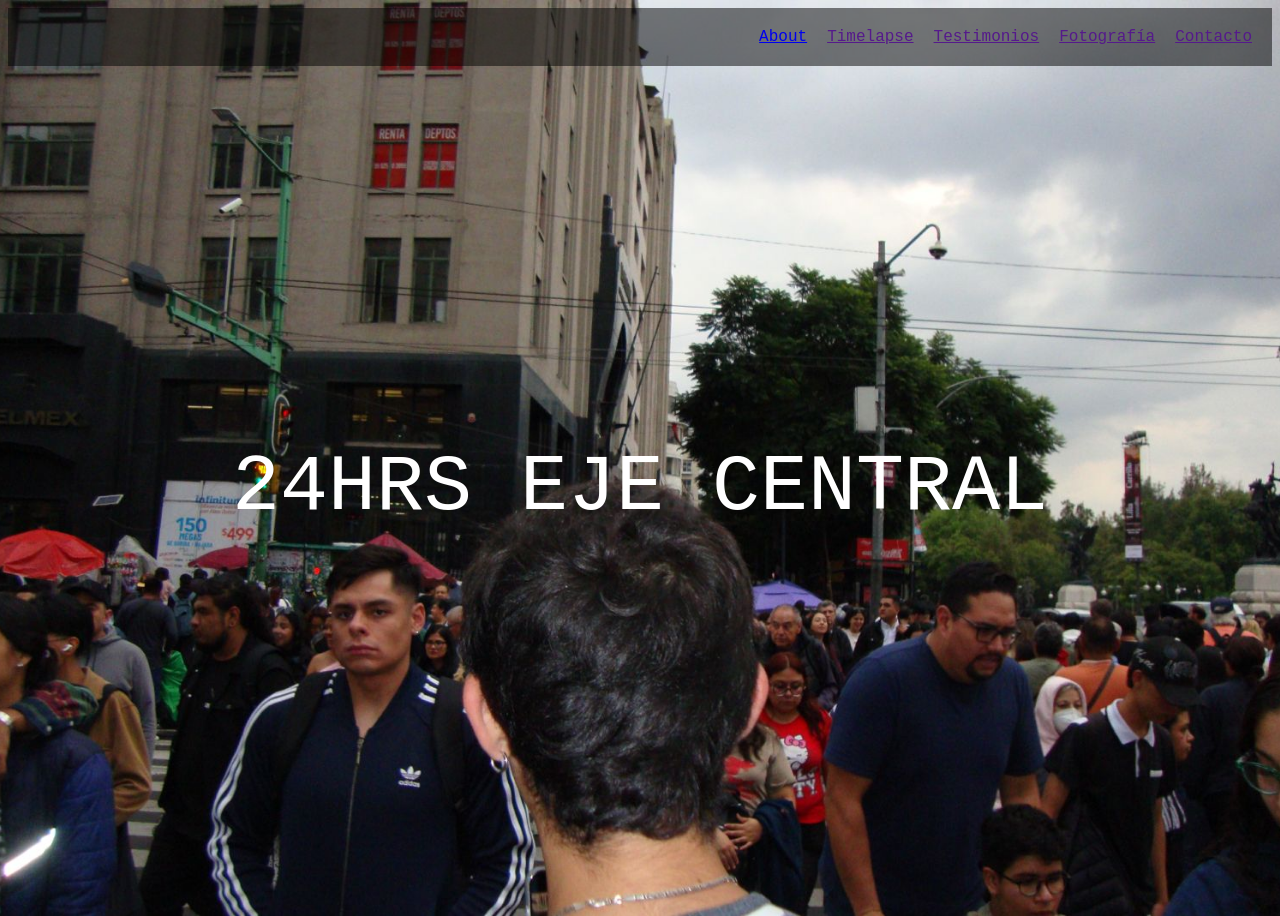
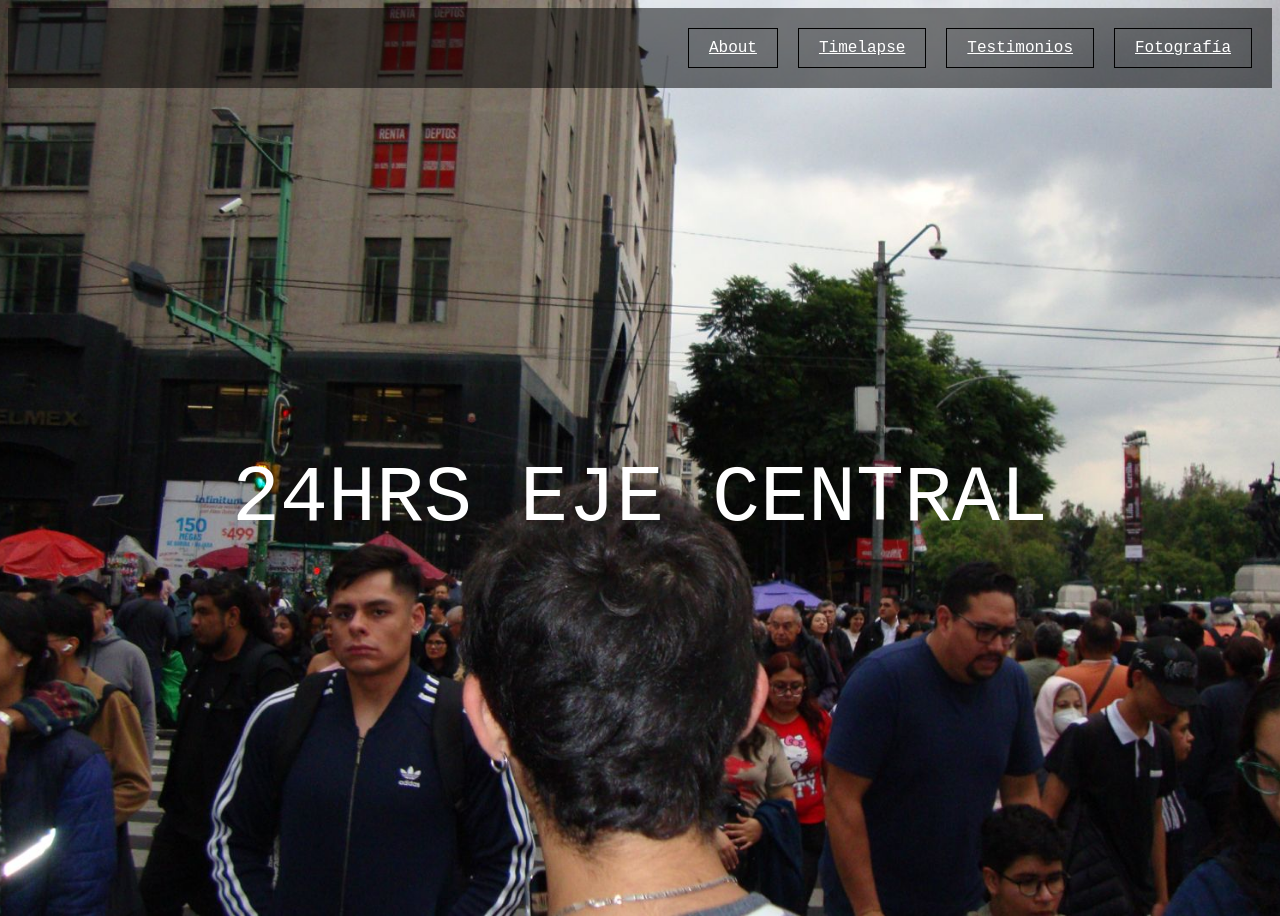
Before and after one commit to Nikysol/24hrs_eclc, a Jekyll site: the page index.html, which Jekyll copies as it is, in a window 1280 px wide. Built offline with Jekyll 4.4.1, drawn with Linux system fonts in a browser that asks for light colours; some web fonts are replaced.

Commit message:
button style

```diff
--- a/css/style.css
+++ b/css/style.css
@@ -5,19 +5,6 @@
 }
 
 /* Estilos default */
-body {
-    font-family: var(--font-base);
-    color: var(--color-text);
-    background: var(--color-bg);
-    padding: 0;
-    margin: 0;
-}
-background-image: url('img/tu-image.jpg');
-
-a {
-    color: var(--color-text);
-    text-decoration: none;
-}
 
 /* Títulos responsive */
 h1, h2, h3, h4, h5, h6 {
@@ -50,23 +37,11 @@ h6 {
     font-size: 1rem;
 }
 
-code {
-    background: var(--color-bg);
-}
-
 img {
     max-width: 100%;
     height: auto;
 }
 /* layout */
-
-header#main-header nav {
-    text-align: center;
-    display: flex;
-    justify-content: space-between;
-    align-items: center;
-    padding: 1em 0;
-}
 
 footer#main-footer {
     border-top: 1px solid var(--color-text);
@@ -96,121 +71,51 @@ footer#main-footer {
     width: 100px;
 }
 
-.button {
-    background-color: var(--color-text);
-    color: var(--color-bg);
-    border-radius: 0;
-}
-.button:hover {
-    background-color: var(--color-bg);
-    color: var(--color-text);
+body {
+  margin: 20;
+  padding: 20;
+  font-family: "ocr-a-std", monospace;
+  background-image: url('../img/tu-image.jpg');
+  background-size: cover;
+  background-position: center;
+  height: 100vh;
+  display: flex;
+  flex-direction: column;
+  justify-content: space-between;
+  color: white;
 }
 
-/* Media queries responsive para títulos */
-@media (max-width: 550px) {
-    h1 {
-        font-size: 2rem;
-    }
-
-    h2 {
-        font-size: 1.75rem;
-    }
-
-    h3 {
-        font-size: 1.375rem;
-    }
-
-    h4 {
-        font-size: 1.125rem;
-    }
+/* Barra superior */
+nav {
+  display: flex;
+  justify-content: flex-end;
+  gap: 20px;
+  padding: 20px;
+  background: rgba(0, 0, 0, 0.5);
 }
 
-@media (min-width: 640px) {
-    .nav-link {
-        width: 120px;
-    }
-
-    h1 {
-        font-size: 3rem;
-    }
-
-    h2 {
-        font-size: 2.25rem;
-    }
-
-    h3 {
-        font-size: 1.75rem;
-    }
-
-    h4 {
-        font-size: 1.375rem;
-    }
+nav a {
+  font-family: "ocr-a-std", monospace;
+  background: transparent;
+  border: 1px solid rgb(0, 0, 0);
+  color: white;
+  padding: 10px 20px;
+  cursor: pointer;
+  transition: 0.3s;
 }
 
-@media (min-width: 960px) {
-    h1 {
-        font-size: 3.5rem;
-    }
-
-    h2 {
-        font-size: 2.5rem;
-    }
-
-    h3 {
-        font-size: 2rem;
-    }
-
-    h4 {
-        font-size: 1.5rem;
-    }
+nav a:hover {
+  background: rgb(0, 0, 0);
+  color: black;
 }
 
-.nav-link:hover {
-    text-decoration: underline;
+/* Título en el centro */
+.title {
+  flex-grow: 1;
+  display: flex;
+  align-items: center;
+  justify-content: center;
+  font-size: 80px;
+  text-transform: uppercase;
+  text-align: center;
 }
-
-.text-center {
-    text-align: center;
-}
-
-/* Estilos adicionales para títulos */
-.lead {
-    font-size: 1.25rem;
-    font-weight: 300;
-    line-height: 1.6;
-    margin-bottom: 1.5em;
-}
-
-/* Espaciado mejorado para secciones */
-section {
-    margin-bottom: 2rem;
-}
-
-/* Estilos para listas en criterios de evaluación */
-section ul {
-    margin-bottom: 1rem;
-}
-
-section li {
-    margin-bottom: 0.5rem;
-    line-height: 1.5;
-}
-
-/* Separadores visuales */
-hr {
-    border: none;
-    border-top: 1px solid rgba(255, 255, 255, 0.2);
-    margin: 2rem 0;
-}
-
-/* Mejoras para la rúbrica */
-section h3 {
-    color: var(--color-text);
-    border-bottom: 2px solid rgba(255, 255, 255, 0.3);
-    padding-bottom: 0.5rem;
-}
-
-section h4 {
-    color: rgba(255, 255, 255, 0.9);
-    font-weight: 600;
-}
--- a/index.html
+++ b/index.html
@@ -5,64 +5,14 @@
   <title>24hrs</title>
   <!-- Tipografía OCR A desde Adobe Fonts -->
   <link rel="stylesheet" href="https://use.typekit.net/jlq1eip.css">
-  <style>
-    body {
-      margin: 20;
-      padding: 20;
-      font-family: "ocr-a-std", monospace;
-      background-image: url('img/tu-image.jpg');
-      background-size: cover;
-      background-position: center;
-      height: 100vh;
-      display: flex;
-      flex-direction: column;
-      justify-content: space-between;
-      color: white;
-    }
-
-    /* Barra superior */
-    nav {
-      display: flex;
-      justify-content: flex-end;
-      gap: 20px;
-      padding: 20px;
-      background: rgba(0, 0, 0, 0.5);
-    }
-
-    nav button {
-      font-family: "ocr-a-std", monospace;
-      background: transparent;
-      border: 1px solid rgb(0, 0, 0);
-      color: white;
-      padding: 10px 20px;
-      cursor: pointer;
-      transition: 0.3s;
-    }
-
-    nav button:hover {
-      background: rgb(0, 0, 0);
-      color: black;
-    }
-
-    /* Título en el centro */
-    .title {
-      flex-grow: 1;
-      display: flex;
-      align-items: center;
-      justify-content: center;
-      font-size: 80px;
-      text-transform: uppercase;
-      text-align: center;
-    }
-  </style>
+ <link rel="stylesheet" href="./css/style.css">
 </head>
 <body>
   <nav>
-    <a href="./about.html">About</a>
+    <a href="./about.html" title="|Acerca de"">About</a>
     <a href="">Timelapse</a>
     <a href="">Testimonios</a>
     <a href="">Fotografía</a>
-    <a href="">Contacto</a>
   </nav>
 
   <div class="title">
```
